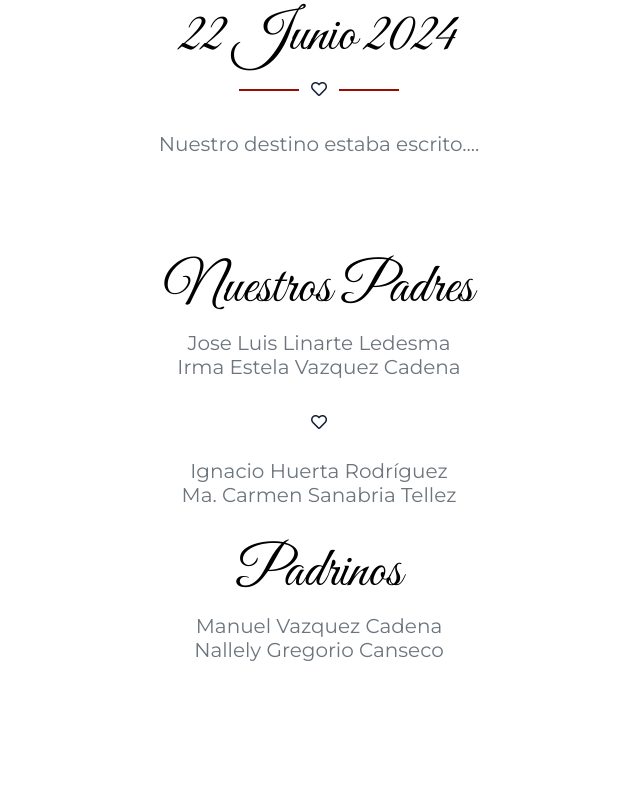
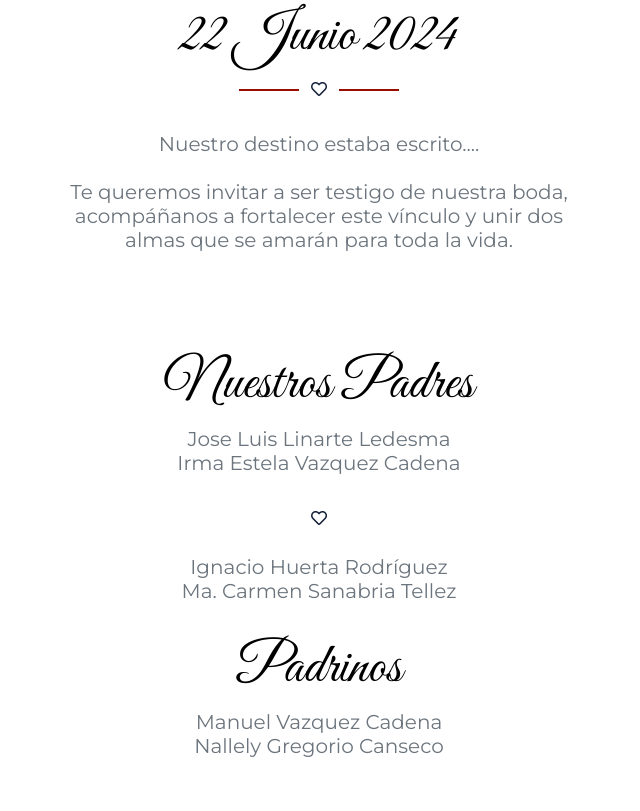
Before and after one commit to Feralram/Boda, a plain HTML site: page index.html in a window 1280 px wide. Shown: the part 989-1800 px from the top of the page, without its empty margins (321-961 px from the left). Drawn offline with nearby package versions, Linux system fonts and the light colour scheme.

Commit message:
Add files via upload

```diff
--- a/index.html
+++ b/index.html
@@ -99,7 +99,7 @@
             </div>
             <div class="row justify-content-center">
                 <div class="col-md-6 text-center">
-                    <h5 class="font-weight-normal text-muted mb-3 pb-3"> Nuestro destino estaba escrito....
+                    <h5 class="font-weight-normal text-muted mb-3 pb-3"> Nuestro destino estaba escrito....<Br></Br>Te queremos invitar a ser testigo de nuestra boda, acompáñanos a fortalecer este vínculo y unir dos almas que se amarán para toda la vida.
                     </h5>
                     <h1 class="font-secondary display-4"><br>Nuestros Padres</h1>
                     <h5 class="font-weight-normal text-muted mb-3 pb-3"> Jose Luis Linarte Ledesma <br> Irma Estela
@@ -294,7 +294,7 @@
                             </div>
 
                             </form>
-                        </div>
+                       </div><br><br><i class="far fa-heart text-dark"></i><h5 class="font-weight-normal text-muted mb-3 pb-3"> <br>El amor hace posible la paradoja de dos que se vuelven uno sin dejar de ser dos..</h5><i class="far fa-heart text-dark"></i>
                     </div>
                 </div>
 
```
